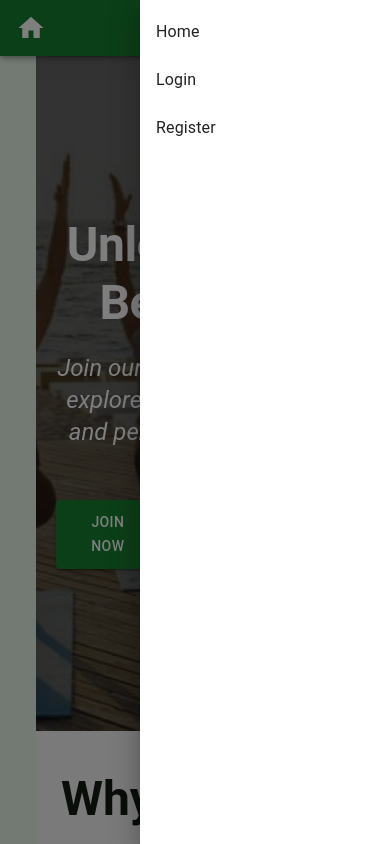
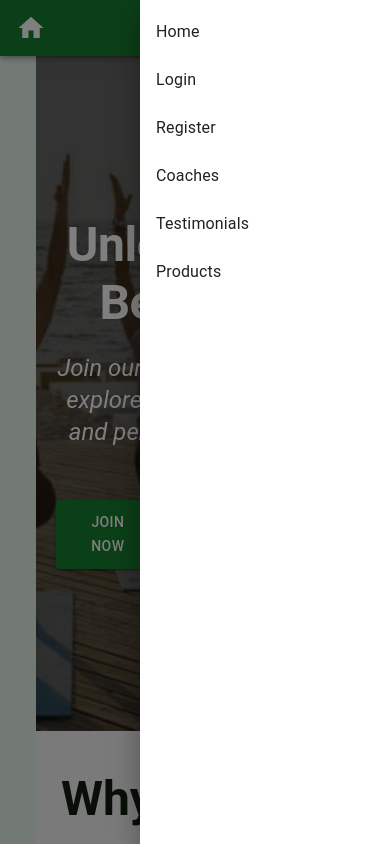
Before and after one commit to DreamersJS/website17, a React (Vite) app in the folder website-1712/client/: page / in a window 390 px wide. Both pictures are taken after a click on the button 298 px from the left and 28 px from the top of the page. Shown: the top 844 px of the page. Built offline with nearby package versions, Linux system fonts and the light colour scheme.

Commit message:
change mobile drawer Coaches, Testimonials, Products to public view

```diff
--- a/website-1712/client/src/components/Header.jsx
+++ b/website-1712/client/src/components/Header.jsx
@@ -227,15 +227,6 @@ const Header = () => {
                                 <ListItem button component={NavLink} to="/logout">
                                     <ListItemText primary="Logout" />
                                 </ListItem>
-                                <ListItem button component={NavLink} to="/coach">
-                                    <ListItemText primary="Coaches" />
-                                </ListItem>
-                                <ListItem button component={NavLink} to="/testimonials">
-                                    <ListItemText primary="Testimonials" />
-                                </ListItem>
-                                <ListItem button component={NavLink} to="/products">
-                                    <ListItemText primary="Products" />
-                                </ListItem>
                                 {/* <ListItem button component={NavLink} to="/shop">
                                     <ListItemText primary="Shop" />
                                 </ListItem> */}
@@ -250,6 +241,15 @@ const Header = () => {
                                     <ListItem button component={NavLink} to="/register">
                                         <ListItemText primary="Register" />
                                     </ListItem>
+                                    <ListItem button component={NavLink} to="/coach">
+                                    <ListItemText primary="Coaches" />
+                                </ListItem>
+                                <ListItem button component={NavLink} to="/testimonials">
+                                    <ListItemText primary="Testimonials" />
+                                </ListItem>
+                                <ListItem button component={NavLink} to="/products">
+                                    <ListItemText primary="Products" />
+                                </ListItem>
                                 </>
                             )}
                         {admin && (
```
